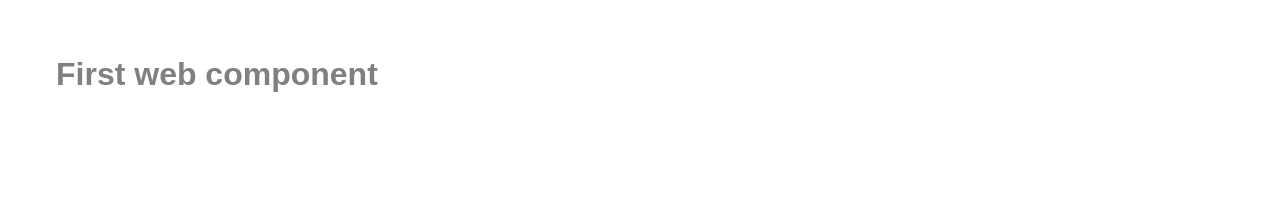
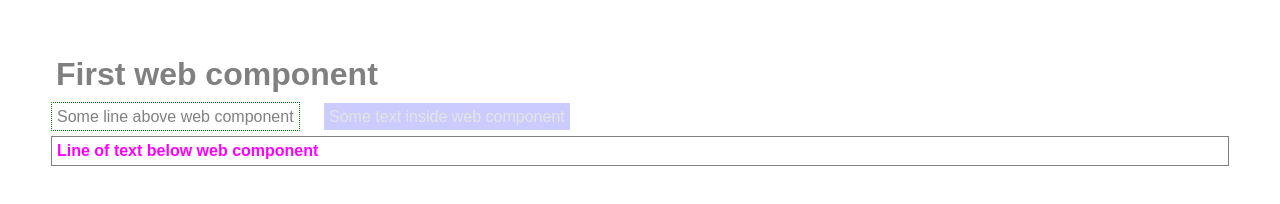
Before and after one commit to josipklaric/web-component-dummy, a plain HTML site: page src/index.html in a window 1280 px wide. Drawn offline with Linux system fonts and the light colour scheme.

Commit message:
Starting HTML added (first-comp tag, span before and after)

```diff
--- a/src/index.html
+++ b/src/index.html
@@ -21,5 +21,10 @@
 </head>
 <body>
     <h1>First web component</h1>
+    <span>Some line above web component</span>
+    <first-comp>
+        Some text inside web component
+    </first-comp>
+    <div>Line of text below web component</div>
 </body>
 </html>
```
